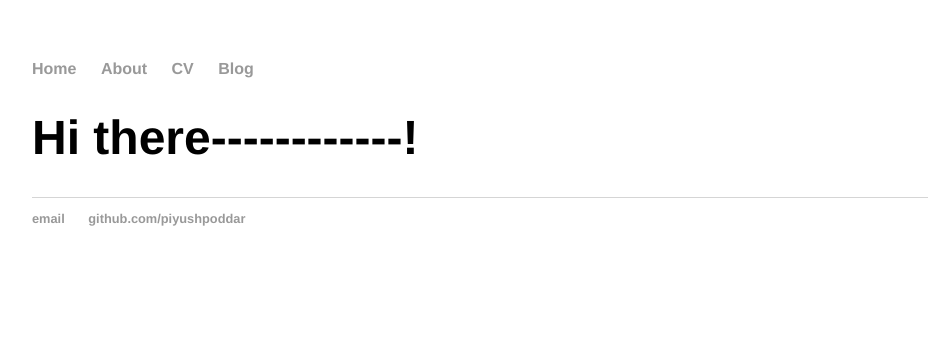
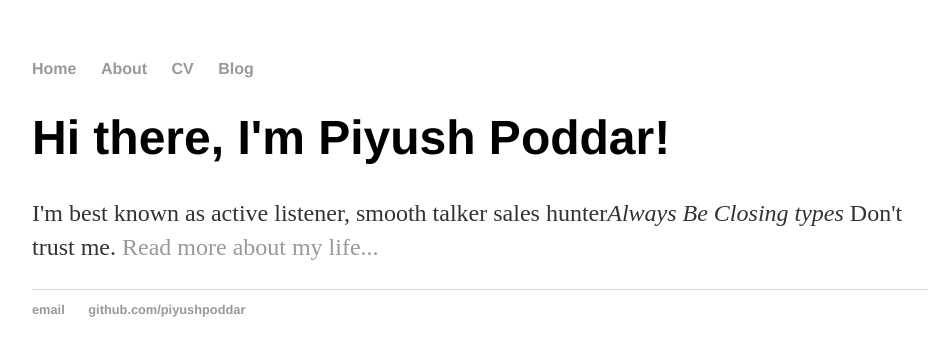
Before and after one commit to piyushpoddar/piyushpoddar.github.io, a Jekyll site: the page built from index.html, in a window 1280 px wide. Shown: the top 356 px of the page, without its empty margins (160-1093 px from the left). Built offline with Jekyll 4.4.1, drawn with Linux system fonts in a browser that asks for light colours.

Commit message:
Update index.html

```diff
--- a/index.html
+++ b/index.html
@@ -1,29 +1,8 @@
-<!DOCTYPE html>
-<html>
-	<head>
-		<title>Piyush Poddar</title>
-		<!-- link to main stylesheet -->
-		<link rel="stylesheet" type="text/css" href="/css/main.css">
-	</head>
-	<body>
-		<nav>
-    		<ul>
-        		<li><a href="/">Home</a></li>
-	        	<li><a href="/about">About</a></li>
-        		<li><a href="/cv">CV</a></li>
-        		<li><a href="/blog">Blog</a></li>
-    		</ul>
-		</nav>
-		<div class="container">
-    		<div class="blurb">
-        		<h1>Hi there------------!</h1>
-    		</div><!-- /.blurb -->
-		</div><!-- /.container -->
-		<footer>
-    		<ul>
-        		<li><a href="mailto:catchpiyush@gmail.com">email</a></li>
-        		<li><a href="https://github.com/piyushpoddar">github.com/piyushpoddar</a></li>
-			</ul>
-		</footer>
-	</body>
-</html>
+---
+layout: default
+title: Piyush Poddar, Axelerant
+---
+<div class="blurb">
+	<h1>Hi there, I'm Piyush Poddar!</h1>
+	<p>I'm best known as active listener, smooth talker sales hunter<em>Always Be Closing types</em> Don't trust me. <a href="/about">Read more about my life...</a></p>
+</div><!-- /.blurb -->
```
